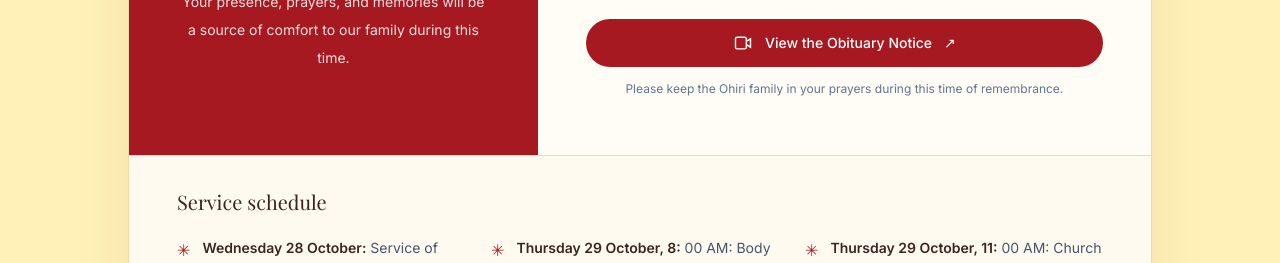
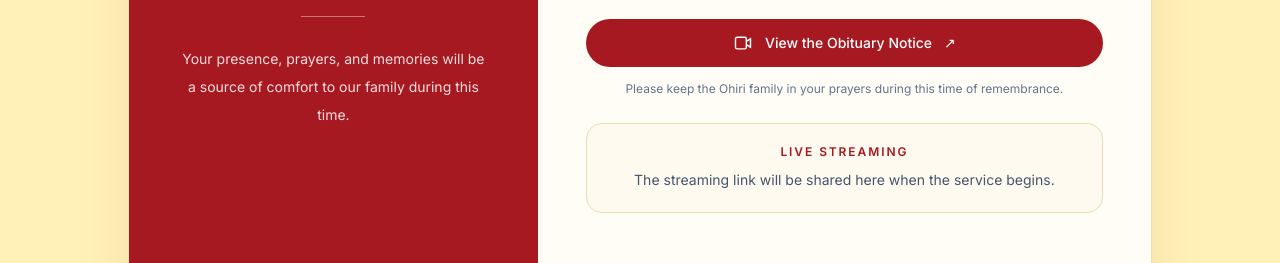
Before and after one commit to vinnoangel/cecilia-ohiri-memorial, a React (Vite) app: page / in a window 1280 px wide. Shown: the part 4400-4663 px from the top of the page. Built offline with nearby package versions, Linux system fonts and the light colour scheme; no server answers; the database is empty; a web font is replaced by a local one.

Commit message:
added live streaming

```diff
--- a/src/MemorialPage.jsx
+++ b/src/MemorialPage.jsx
@@ -90,6 +90,7 @@ const memorial = {
     address:
       "Along Impressive Road, Ogbaku, Mbaitoli L.G.A., Imo State",
     notice: "/863250462_1673578877431771_7636838536071350629_n.jpg",
+    streamingUrl: "",
   },
 
   instructions: [
@@ -97,7 +98,7 @@ const memorial = {
     "Thursday 29 October, 8:00 AM: Body leaves Ossai Mortuary along Onitsha Express Road for her hometown, Umuaku Ogbaku.",
     "Thursday 29 October, 11:00 AM: Church service at her husband's compound; interment follows immediately after the requiem service.",
   ],
-};
+}
 
 function normalizeDuplicateValue(value) {
   return value.trim().replace(/\s+/g, " ").toLocaleLowerCase();
--- a/src/components/FuneralService.jsx
+++ b/src/components/FuneralService.jsx
@@ -135,6 +135,34 @@ export default function FuneralService({memorial}) {
                   Please keep the Ohiri family in your prayers during this
                   time of remembrance.
                 </p>
+
+                <div className="mt-6 rounded-2xl border border-[#eadcae] bg-[#fffaf0] p-5 text-center">
+                  <p className="text-xs font-semibold uppercase tracking-[0.16em] text-[#a71920]">
+                    Live streaming
+                  </p>
+
+                  {memorial.funeral.streamingUrl ? (
+                    <>
+                      <p className="mt-2 text-sm leading-6 text-slate-600">
+                        Join the service online now.
+                      </p>
+                      <a
+                        href={memorial.funeral.streamingUrl}
+                        target="_blank"
+                        rel="noreferrer"
+                        className="mt-4 inline-flex min-h-11 items-center justify-center gap-2 rounded-full bg-[#a71920] px-5 py-3 text-sm font-semibold text-white transition hover:bg-[#7f1118] focus:outline-none focus:ring-2 focus:ring-[#a71920] focus:ring-offset-2"
+                      >
+                        Watch the live stream
+                        <span aria-hidden="true">↗</span>
+                      </a>
+                    </>
+                  ) : (
+                    <p className="mt-2 text-sm leading-6 text-slate-600">
+                      The streaming link will be shared here when the service
+                      begins.
+                    </p>
+                  )}
+                </div>
               </div>
             </div>
 
```
